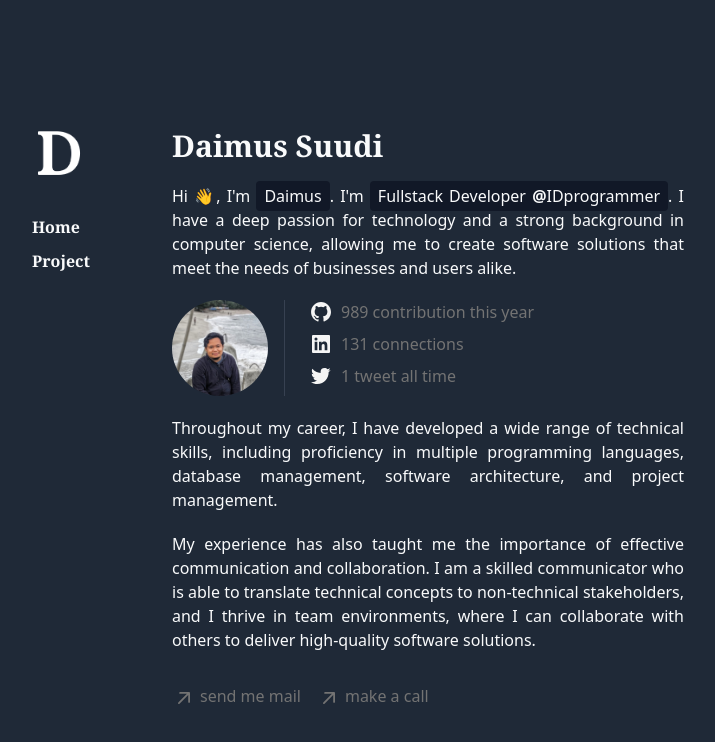
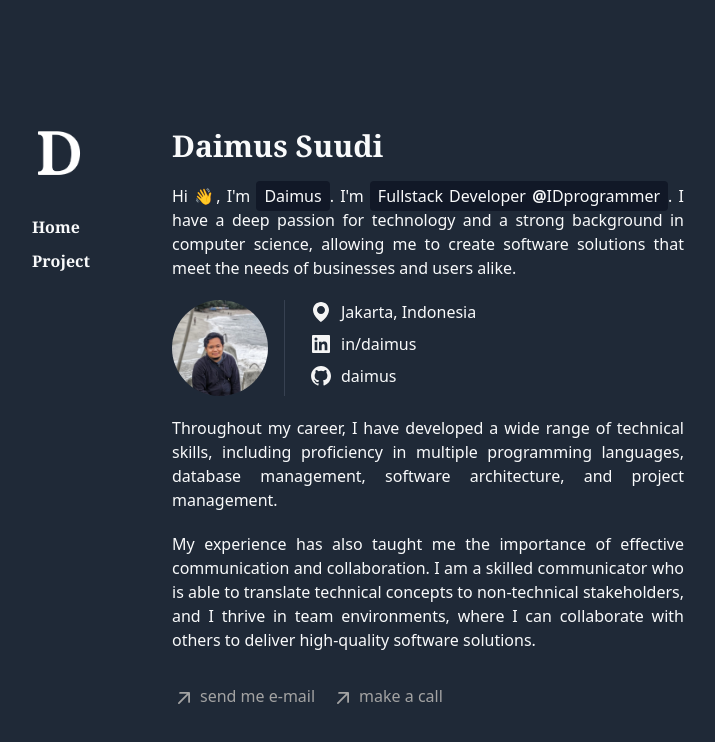
Before and after one commit to daimus/daimus.id, a Next.js app: page / in a window 1280 px wide. Shown: the top 742 px of the page, without its empty margins (170-885 px from the left). Built offline with nearby package versions, Linux system fonts and the light colour scheme.

Commit message:
refactor: change social, contact link

```diff
--- a/src/pages/index.tsx
+++ b/src/pages/index.tsx
@@ -19,18 +19,18 @@ export default function Home() {
                         <Image src="/profile.jpg" alt="Daimus Suudi" width={200} height={200} className="rounded-full w-24 h-24" />
                     </div>
                     <div className="md:border-l md:mx-4 border-gray-700">
-                        <div className="mt-8 md:mt-0 ml-0 md:ml-6 space-y-2 text-neutral-500 dark:text-neutral-100">
+                        <div className="mt-8 md:mt-0 ml-0 md:ml-6 space-y-2">
+                            <span className="flex items-center gap-2 cursor-pointer">
+                                <svg xmlns="http://www.w3.org/2000/svg" width="24" height="24" viewBox="0 0 24 24" className="fill-neutral-100"><path d="M12 2C7.589 2 4 5.589 4 9.995 3.971 16.44 11.696 21.784 12 22c0 0 8.029-5.56 8-12 0-4.411-3.589-8-8-8zm0 12c-2.21 0-4-1.79-4-4s1.79-4 4-4 4 1.79 4 4-1.79 4-4 4z"></path></svg>
+                                Jakarta, Indonesia
+                            </span>
+                            <Link rel="noopener noreferrer" target="_blank" href="https://linkedin.com/in/daimus" className="flex items-center gap-2">
+                                <svg xmlns="http://www.w3.org/2000/svg" width="24" height="24" viewBox="0 0 24 24" className="fill-neutral-100"><path d="M20 3H4a1 1 0 0 0-1 1v16a1 1 0 0 0 1 1h16a1 1 0 0 0 1-1V4a1 1 0 0 0-1-1zM8.339 18.337H5.667v-8.59h2.672v8.59zM7.003 8.574a1.548 1.548 0 1 1 0-3.096 1.548 1.548 0 0 1 0 3.096zm11.335 9.763h-2.669V14.16c0-.996-.018-2.277-1.388-2.277-1.39 0-1.601 1.086-1.601 2.207v4.248h-2.667v-8.59h2.56v1.174h.037c.355-.675 1.227-1.387 2.524-1.387 2.704 0 3.203 1.778 3.203 4.092v4.71z"/></svg>
+                                in/daimus
+                            </Link>
                             <Link rel="noopener noreferrer" target="_blank" href="https://github.com/daimus" className="flex items-center gap-2">
                                 <svg xmlns="http://www.w3.org/2000/svg" width="24" height="24" viewBox="0 0 24 24" className="fill-neutral-100"><path fillRule="evenodd" clipRule="evenodd" d="M12.026 2c-5.509 0-9.974 4.465-9.974 9.974 0 4.406 2.857 8.145 6.821 9.465.499.09.679-.217.679-.481 0-.237-.008-.865-.011-1.696-2.775.602-3.361-1.338-3.361-1.338-.452-1.152-1.107-1.459-1.107-1.459-.905-.619.069-.605.069-.605 1.002.07 1.527 1.028 1.527 1.028.89 1.524 2.336 1.084 2.902.829.091-.645.351-1.085.635-1.334-2.214-.251-4.542-1.107-4.542-4.93 0-1.087.389-1.979 1.024-2.675-.101-.253-.446-1.268.099-2.64 0 0 .837-.269 2.742 1.021a9.582 9.582 0 0 1 2.496-.336 9.554 9.554 0 0 1 2.496.336c1.906-1.291 2.742-1.021 2.742-1.021.545 1.372.203 2.387.099 2.64.64.696 1.024 1.587 1.024 2.675 0 3.833-2.33 4.675-4.552 4.922.355.308.675.916.675 1.846 0 1.334-.012 2.41-.012 2.737 0 .267.178.577.687.479C19.146 20.115 22 16.379 22 11.974 22 6.465 17.535 2 12.026 2z"/></svg>
-                                989 contribution this year
-                            </Link>
-                            <Link rel="noopener noreferrer" target="_blank" href="https://linkedin.com/in/daimus" className="flex items-center gap-2">
-                                <svg xmlns="http://www.w3.org/2000/svg" width="24" height="24" viewBox="0 0 24 24" className="fill-neutral-100"><path d="M20 3H4a1 1 0 0 0-1 1v16a1 1 0 0 0 1 1h16a1 1 0 0 0 1-1V4a1 1 0 0 0-1-1zM8.339 18.337H5.667v-8.59h2.672v8.59zM7.003 8.574a1.548 1.548 0 1 1 0-3.096 1.548 1.548 0 0 1 0 3.096zm11.335 9.763h-2.669V14.16c0-.996-.018-2.277-1.388-2.277-1.39 0-1.601 1.086-1.601 2.207v4.248h-2.667v-8.59h2.56v1.174h.037c.355-.675 1.227-1.387 2.524-1.387 2.704 0 3.203 1.778 3.203 4.092v4.71z"/></svg>
-                                131 connections
-                            </Link>
-                            <Link rel="noopener noreferrer" target="_blank" href="https://twitter.com/daimus_suudi" className="flex items-center gap-2">
-                                <svg xmlns="http://www.w3.org/2000/svg" width="24" height="24" viewBox="0 0 24 24" className="fill-neutral-100" ><path d="M19.633 7.997c.013.175.013.349.013.523 0 5.325-4.053 11.461-11.46 11.461-2.282 0-4.402-.661-6.186-1.809.324.037.636.05.973.05a8.07 8.07 0 0 0 5.001-1.721 4.036 4.036 0 0 1-3.767-2.793c.249.037.499.062.761.062.361 0 .724-.05 1.061-.137a4.027 4.027 0 0 1-3.23-3.953v-.05c.537.299 1.16.486 1.82.511a4.022 4.022 0 0 1-1.796-3.354c0-.748.199-1.434.548-2.032a11.457 11.457 0 0 0 8.306 4.215c-.062-.3-.1-.611-.1-.923a4.026 4.026 0 0 1 4.028-4.028c1.16 0 2.207.486 2.943 1.272a7.957 7.957 0 0 0 2.556-.973 4.02 4.02 0 0 1-1.771 2.22 8.073 8.073 0 0 0 2.319-.624 8.645 8.645 0 0 1-2.019 2.083z"/></svg>
-                                1 tweet all time
+                                daimus
                             </Link>
                         </div>
                     </div>
@@ -41,15 +41,15 @@ export default function Home() {
                 <p className="my-5 text-justify">
                     My experience has also taught me the importance of effective communication and collaboration. I am a skilled communicator who is able to translate technical concepts to non-technical stakeholders, and I thrive in team environments, where I can collaborate with others to deliver high-quality software solutions.
                 </p>
-                <ul className="flex flex-col md:flex-row mt-8 space-x-0 md:space-x-4 space-y-2 md:space-y-0 font-sm text-neutral-500 dark:text-neutral-400">
+                <ul className="flex flex-col md:flex-row mt-8 space-x-0 md:space-x-4 space-y-2 md:space-y-0 font-sm text-neutral-400 dark:text-neutral-400">
                     <li>
-                        <Link className="flex items-center hover:text-neutral-700 dark:hover:text-neutral-200 transition-all" href="mailto:me@daimus.id">
+                        <Link className="flex items-center hover:text-neutral-100 dark:hover:text-neutral-200 transition-all" href="mailto:business@daimus.id">
                             <ArrowUpRightIcon className="h-6 w-6 mr-1" />
-                            <p className="h-7">send me mail</p>
+                            <p className="h-7">send me e-mail</p>
                         </Link>
                     </li>
                     <li>
-                        <Link className="flex items-center hover:text-neutral-700 dark:hover:text-neutral-200 transition-all" href="tel:6287773775774">
+                        <Link className="flex items-center hover:text-neutral-100 dark:hover:text-neutral-200 transition-all" href="tel:6287773775774">
                             <ArrowUpRightIcon className="h-6 w-6 mr-1" />
                             <p className="h-7">make a call</p>
                         </Link>
```
